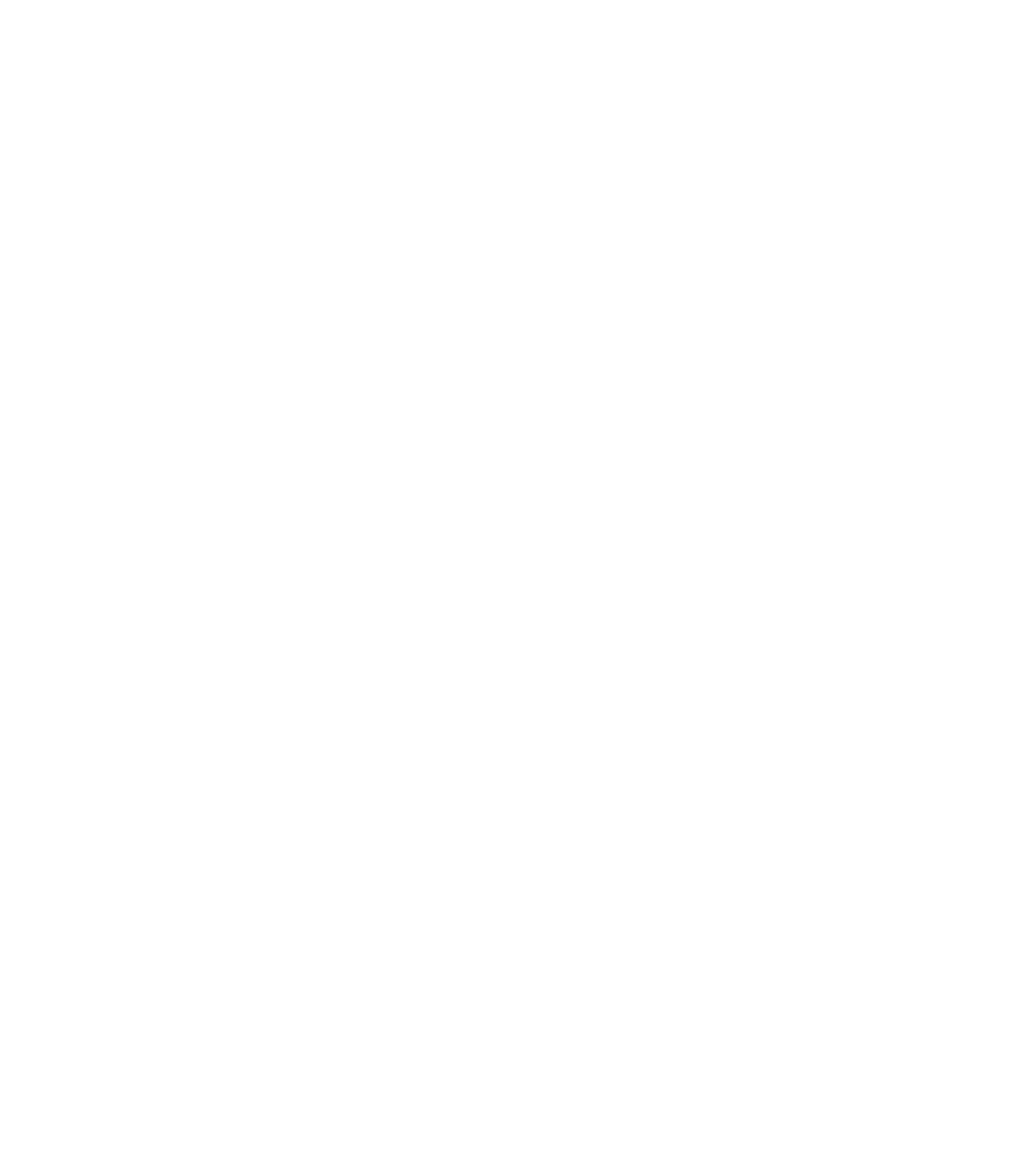
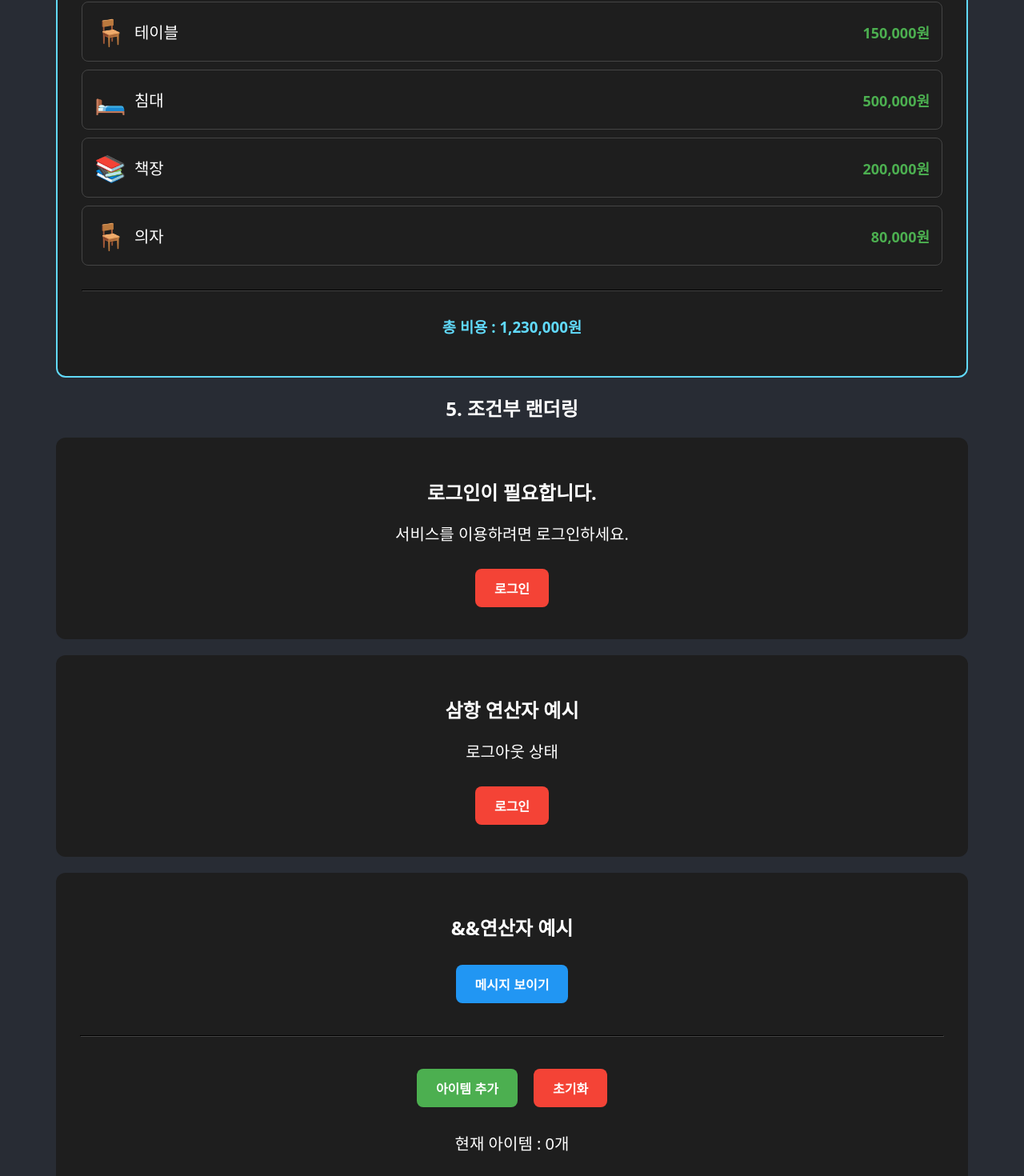
Before and after one commit to jjinijj/Furniture-simulator, a React (Create React App) app in the folder furniture-app/: page / in a window 1280 px wide. Shown: the part 1707-3177 px from the top of the page at 80% size. Before the commit the page ends 1513 px from the top, so only its background shows below. Built offline with nearby package versions, Linux system fonts and the light colour scheme.

Commit message:
Progress Week 5 Day 2 : List & Conditional Rendering - Learn array.map() for list rendering - Unerstand key prop importance - Learn conditional rendering(if/else, ternary, &&)

```diff
--- a/furniture-app/src/App.tsx
+++ b/furniture-app/src/App.tsx
@@ -1,13 +1,14 @@
 import React from 'react';
 import './App.css';
 import Button from './components/Button';
-import FurnitureCard from './components/FurnitureCard';
 import Counter from './components/Counter';
 import FurnitureCounter from './components/FurnitureCounter';
+import FurnitureList from './components/FurnitureList';
+import ConditionalExample from './components/ConditionalExample';
+import TernaryExample from './components/TernaryExample';
+import AndExample from './components/AndExample';
 
 function App() {
-  const projectName = "Furniture Simulator";
-  const emoji ="🪑"
 
   const handleAddClick = () =>{
     alert('가구 추가!');
@@ -44,6 +45,14 @@
 
         <h2>3. useState 심화</h2>
         <FurnitureCounter/>
+
+        <h2>4. 리스트 랜더링</h2>
+        <FurnitureList/>
+
+        <h2>5. 조건부 랜더링</h2>
+        <ConditionalExample/>
+        <TernaryExample/>
+        <AndExample/>
     </div>
 
   );
--- /dev/null
+++ b/furniture-app/src/components/AndExample.tsx
@@ -0,0 +1,52 @@
+import React, {useState} from "react";
+
+const AndExample = () =>{
+    const [showMessage, setShowMessage] = useState(false);
+    const [itemCount, setItemCount] = useState(0);
+
+    return(
+        <div style={{padding: '30px', backgroundColor:'#1e1e1e', margin:'20px', borderRadius:'12px'}}>
+            <h2>&&연산자 예시</h2>
+
+            <button className="btn btn-blue"
+                    onClick={()=> setShowMessage(!showMessage)}
+            >
+                메시지 {showMessage ? '숨기기' : '보이기'}
+            </button>
+        {showMessage &&(
+            <p style={{marginTop:'20px', color:'#4CA50'}}>
+                메시지가 나타났다!
+            </p>
+        )}
+
+        <hr style={{margin:'30px 0', borderColor:'#444'}}></hr>
+
+        <div>
+            <button className="btn btn-green"
+                    onClick={()=>setItemCount(itemCount + 1)}>
+                아이템 추가
+            </button>
+            <button className="btn btn-red"
+                    onClick={()=>setItemCount(0)}>
+                초기화
+            </button>
+        </div>
+
+        <p style={{marginTop:'20px'}}>현재 아이템 : {itemCount}개</p>
+
+        { itemCount > 0 &&(
+            <p style={{color : '#61dafb'}}>
+                아이템이 있습니다
+            </p>
+        )}
+
+        { itemCount > 5 &&(
+            <p style={{color : '#ff9800'}}>
+                아이템이 5개 이상입니다
+            </p>
+        )}
+        </div>
+    );
+}
+
+export default AndExample;
--- /dev/null
+++ b/furniture-app/src/components/ConditionalExample.tsx
@@ -0,0 +1,34 @@
+import React, {useState} from "react";
+
+const ConditionalExample = () => {
+    const [isLogginIn, setIsLoggedIn] = useState(false);
+
+    // if-else
+    if(isLogginIn){
+        return(
+            <div style={{padding: '30px', backgroundColor :'#1e1e1e', margin:'20px', borderRadius:'12px'}}>
+                <h2>환영합니다.</h2>
+                <p>로그인 상태입니다</p>
+                <button className = "btn btn-red"
+                        onClick={()=>setIsLoggedIn(false)}
+                >
+                    로그아웃
+                </button>
+            </div>
+        );
+    }
+
+    return(
+            <div style={{padding: '30px', backgroundColor :'#1e1e1e', margin:'20px', borderRadius:'12px'}}>
+                <h2>로그인이 필요합니다.</h2>
+                <p>서비스를 이용하려면 로그인하세요.</p>
+                <button className = "btn btn-red"
+                        onClick={()=>setIsLoggedIn(true)}
+                >
+                    로그인
+                </button>
+            </div>
+    );
+}
+
+export default ConditionalExample;
--- /dev/null
+++ b/furniture-app/src/components/FurnitureList.tsx
@@ -0,0 +1,65 @@
+import React from "react";
+
+type Furniture = {
+    id : number;
+    name : string;
+    price : number;
+    emoji : string;
+
+};
+
+function FurnitureList(){
+    const furnitureItems : Furniture[] = [
+        {id : 1, name : '소파', price: 300000, emoji : '🛋️'},
+        {id : 2, name : '테이블', price: 150000, emoji : '🪑'},
+        {id : 3, name : '침대', price: 500000, emoji : '🛏️'},
+        {id : 4, name : '책장', price: 200000, emoji : '📚'},
+        {id : 5, name : '의자', price: 80000, emoji : '🪑'},
+    ];
+
+    const totalPrice = furnitureItems.reduce((sum, item) => sum + item.price, 0);
+
+    return(
+        <div style={{
+            padding: '30px',
+            border: '2px solid #61dafb',
+            borderRadius: '12px',
+            margin: '20px',
+            backgroundColor : '#1e1e1e'
+        }}>
+            <h2>가구 목록</h2>
+
+            <div>
+                {furnitureItems.map((item) => (
+                    <div key = {item.id}
+                         style={{
+                            border : '1px solid #444',
+                            borderRadius: '8px',
+                            padding : '15px',
+                            margin : '10px 0',
+                            display : 'flex',
+                            justifyContent : 'space-between',
+                            alignItems : 'center'
+                         }}
+                    >
+                        <div style={{display: 'flex', alignItems:'center', gap : '10px'}}>
+                            <span style={{fontSize : '32px'}}>{item.emoji}</span>
+                            <span style={{fontSize : '20px'}}>{item.name}</span>
+                        </div>
+                        <span style={{color: '#4CAF50', fontSize : '18px', fontWeight : 'bold'}}>
+                            {item.price.toLocaleString()}원
+                        </span>
+                    </div>
+                ))}
+            </div>
+
+            <hr style={{margin: '30px 0', borderColor:'#444'}}></hr>
+            <h3 style={{color:'#61dafb'}}>
+                총 비용 : {totalPrice.toLocaleString()}원
+            </h3>
+
+        </div>
+    );
+}
+
+export default FurnitureList;
--- /dev/null
+++ b/furniture-app/src/components/TernaryExample.tsx
@@ -0,0 +1,35 @@
+import React, {useState} from 'react';
+
+const TernaryExample = ()=> {
+    const[isLoggedIn, setIsLoggedIn] = useState(false);
+
+    return (
+        <div style={{padding: '30px', backgroundColor:'#1e1e1e', margin : '20px', borderRadius:'12px'}}>
+            <h2>삼항 연산자 예시</h2>
+
+            {isLoggedIn ? (
+                <div>
+                    <p>로그인 상태</p>
+                    <button className='btn btn-red'
+                            onClick={()=>setIsLoggedIn(false)}
+                    >
+                        로그아웃
+                    </button>
+                </div>
+            ) : (
+                <div>
+                    <p>로그아웃 상태</p>
+                    <button className='btn btn-red'
+                            onClick={()=>setIsLoggedIn(true)}
+                    >
+                        로그인
+                    </button>
+                </div>
+            )
+            }
+
+        </div>
+    );
+}
+
+export default TernaryExample;
```
